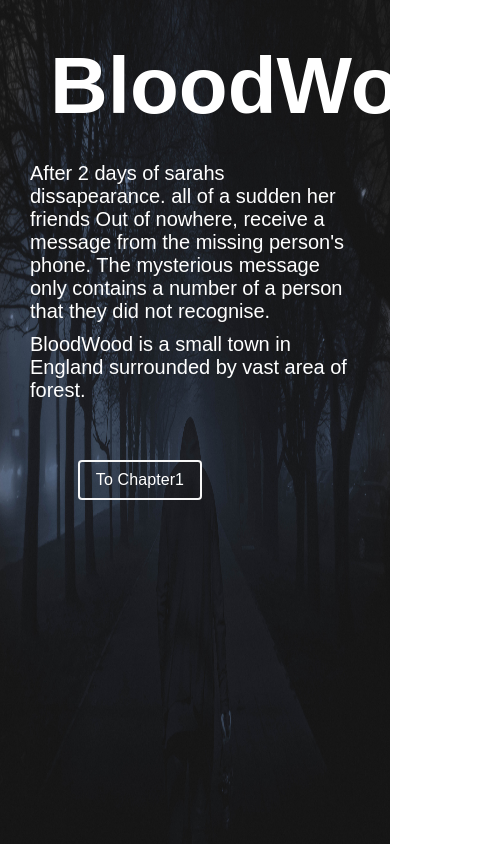
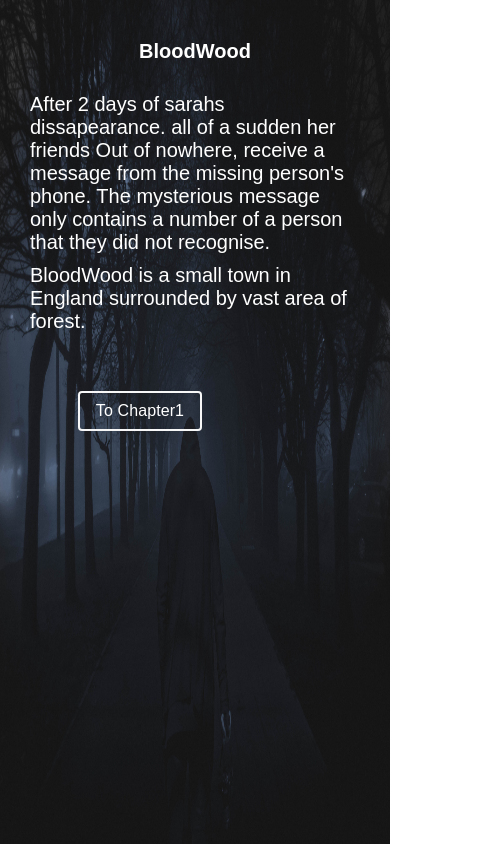
Before and after one commit to mohamed3610/BloodWood, a plain HTML site: page Index.html in a window 390 px wide. Shown: the whole page, 497 px wide, since content can reach past the window. Drawn offline with Linux system fonts and the light colour scheme.

Commit message:
responsive

```diff
--- a/index.css
+++ b/index.css
@@ -50,3 +50,8 @@ p{
 .nextCh:active{
     transform: scale(1);
 }
+@media(max-width:700px){
+    h1{
+        font-size: 0.5em;
+    }
+}
```
